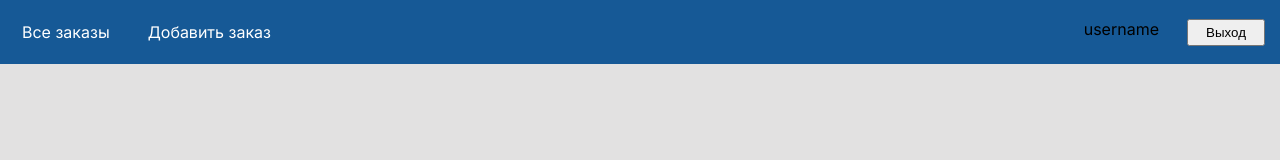
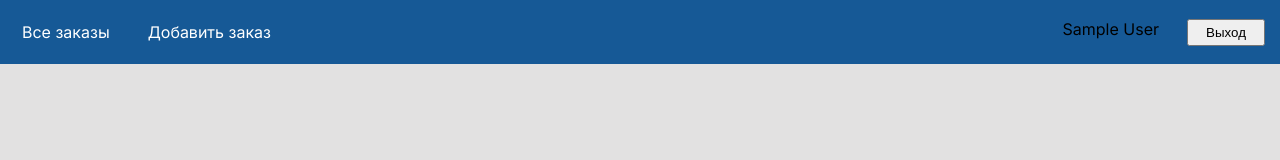
Before and after one commit to gfR616/AEtestTask, a Vue app: page /orders in a window 1280 px wide. Shown: the top 160 px of the page. Built offline with nearby package versions, Linux system fonts and the light colour scheme; sample sign-in values are in the browser's storage.

Commit message:
выводим имя юзера

```diff
--- a/src/app/shared/nav-panel.vue
+++ b/src/app/shared/nav-panel.vue
@@ -17,7 +17,7 @@ const handleLogout = () => {
       <span class="nav-button">Добавить заказ</span>
     </div>
     <div class="user-info">
-      <span>username</span>
+      <span>{{ authStore.user?.name }}</span>
       <button @click="handleLogout" class="exit-button">Выход</button>
     </div>
   </div>
```
